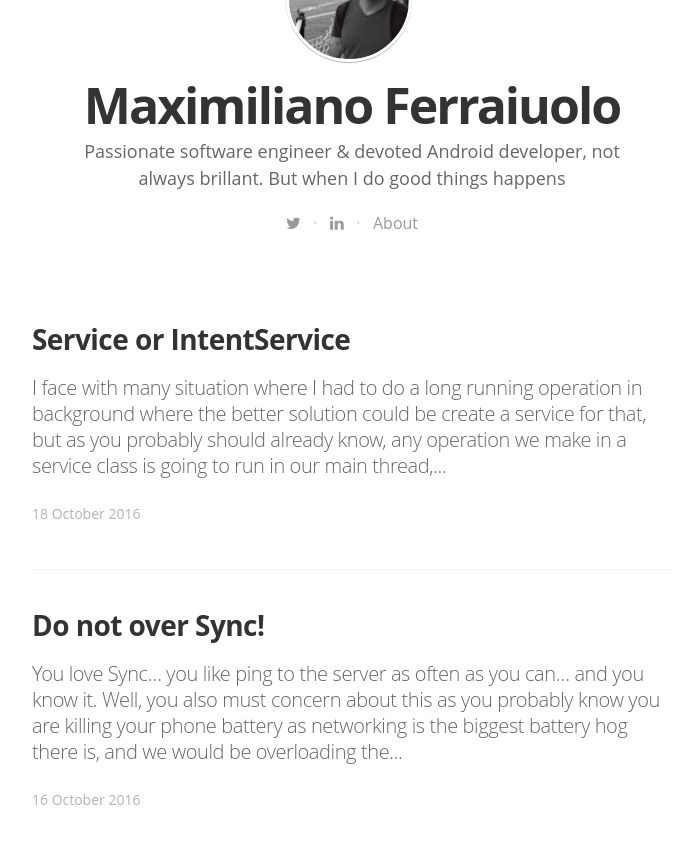
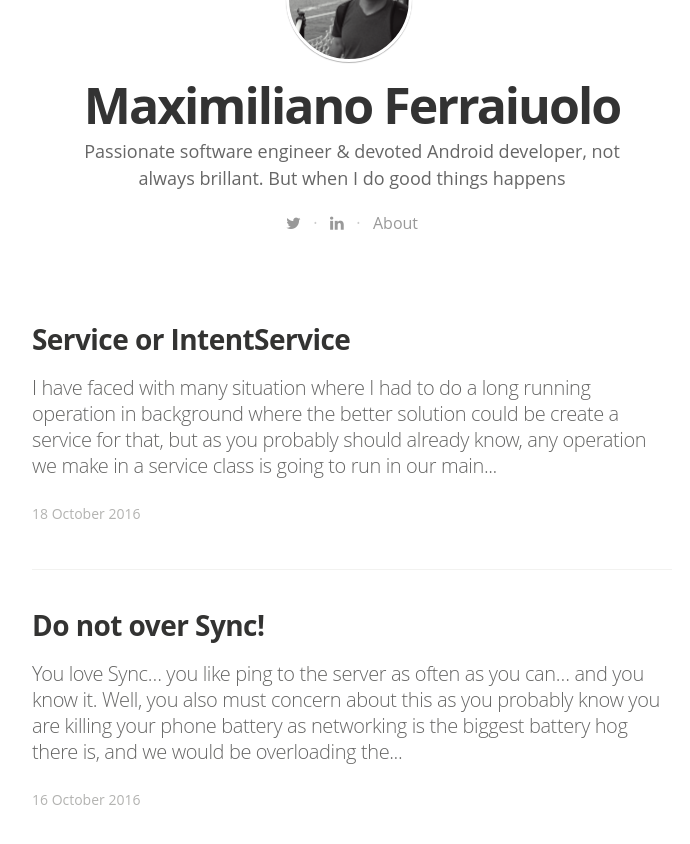
Before and after one commit to maxi182/mferraiuolosite, a Jekyll site: the page built from index.html, in a window 1280 px wide, cut to the strip 454-1358 px from the top of the page. Shown: the top 844 px of the strip, without its empty margins (288-978 px from the left). Built offline with Jekyll 4.4.1, drawn with Linux system fonts in a browser that asks for light colours; nearby versions of some CDN libraries; some web fonts are replaced; the list of posts is cut into pages by our own code.

Commit message:
post changes

```diff
--- a/_posts/2016-10-18-service-or-intentService.markdown
+++ b/_posts/2016-10-18-service-or-intentService.markdown
@@ -10,7 +10,7 @@ image: /assets/article_images/2016-10-18-service-or-IntentService/mac-glasses.jp
 ---
 
 
-I face with many situation where I had to do a long running operation in background where the better solution could be create a service for that, but as you probably should already know, any operation we make in a service class is going to run in our main thread, this can be one of the cases we should take a look to IntentServices.
+I have faced with many situation where I had to do a long running operation in background where the better solution could be create a service for that, but as you probably should already know, any operation we make in a service class is going to run in our main thread, this can be one of the cases we should take a look to IntentServices.
 
 ## This is a quick overview comparing the use of a Service vs an IntentService:
 
```
